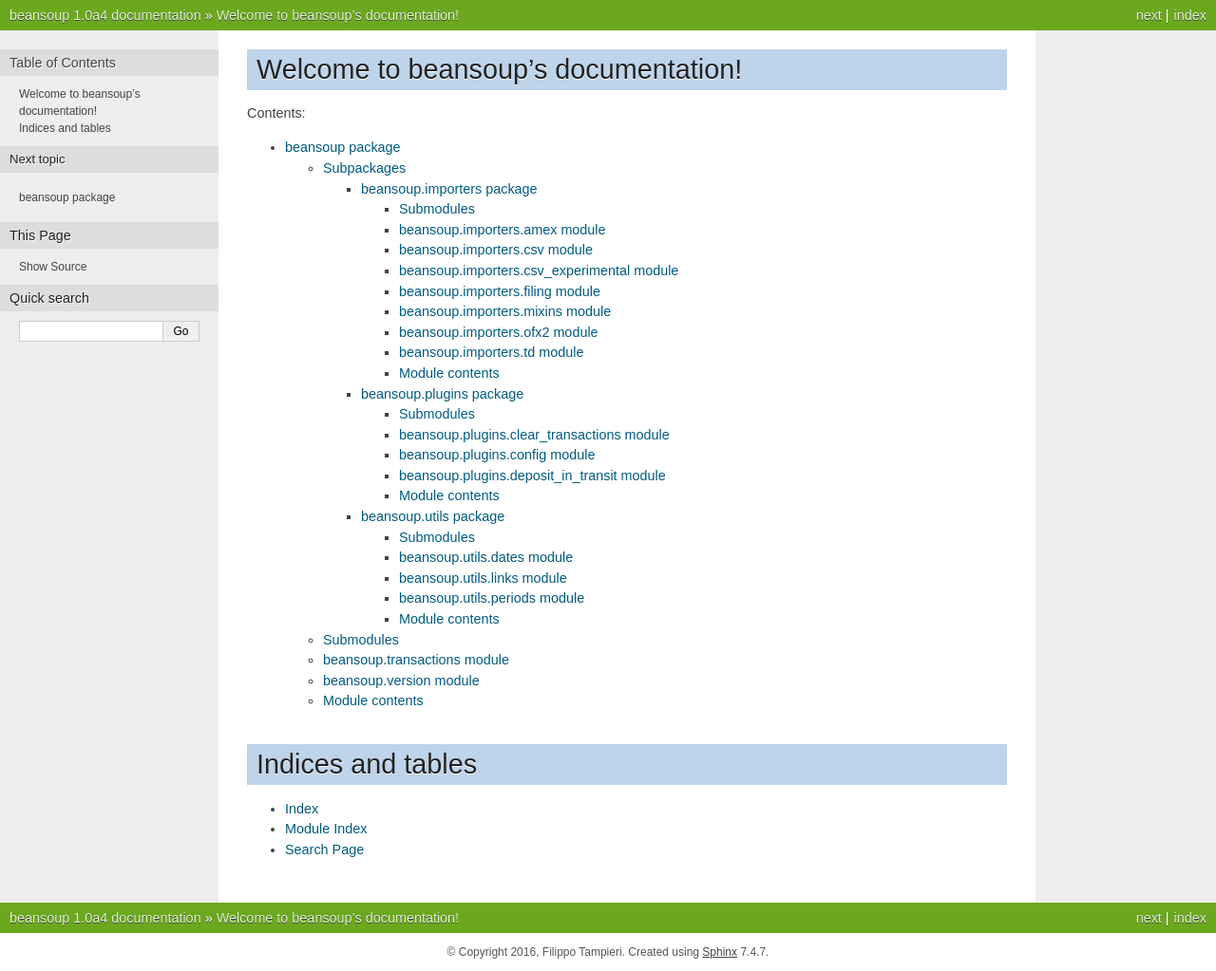
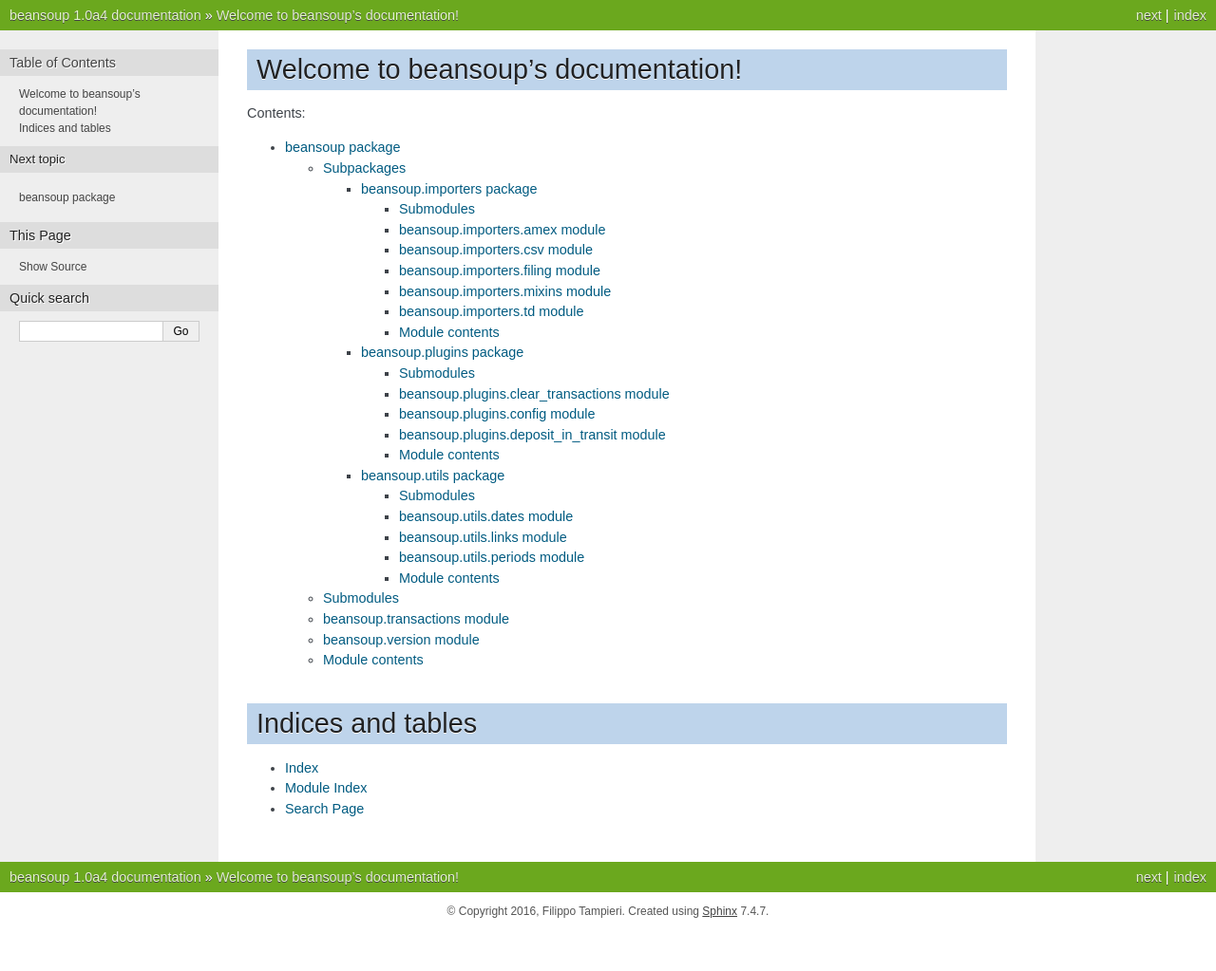
Before and after one commit to fxtlabs/beansoup, a Sphinx documentation site: the page built from docs/index.rst, in a window 1280 px wide. Shown: the whole page at 95% size. Built offline with Sphinx 7.4.7, drawn with Linux system fonts in a browser that asks for light colours; after the commit the page ends 980 px from its top, so only the background shows below that.

```diff
--- a/docs/beansoup.importers.rst
+++ b/docs/beansoup.importers.rst
@@ -20,14 +20,6 @@ beansoup.importers.csv module
     :undoc-members:
     :show-inheritance:
 
-beansoup.importers.csv_experimental module
-------------------------------------------
-
-.. automodule:: beansoup.importers.csv_experimental
-    :members:
-    :undoc-members:
-    :show-inheritance:
-
 beansoup.importers.filing module
 --------------------------------
 
@@ -40,14 +32,6 @@ beansoup.importers.mixins module
 --------------------------------
 
 .. automodule:: beansoup.importers.mixins
-    :members:
-    :undoc-members:
-    :show-inheritance:
-
-beansoup.importers.ofx2 module
-------------------------------
-
-.. automodule:: beansoup.importers.ofx2
     :members:
     :undoc-members:
     :show-inheritance:
--- a/docs/modules.rst
+++ /dev/null
@@ -1,7 +0,0 @@
-beansoup
-========
-
-.. toctree::
-   :maxdepth: 4
-
-   beansoup
```
Also changed, not shown: setup.py (+4 -10 lines), 3 other files.
